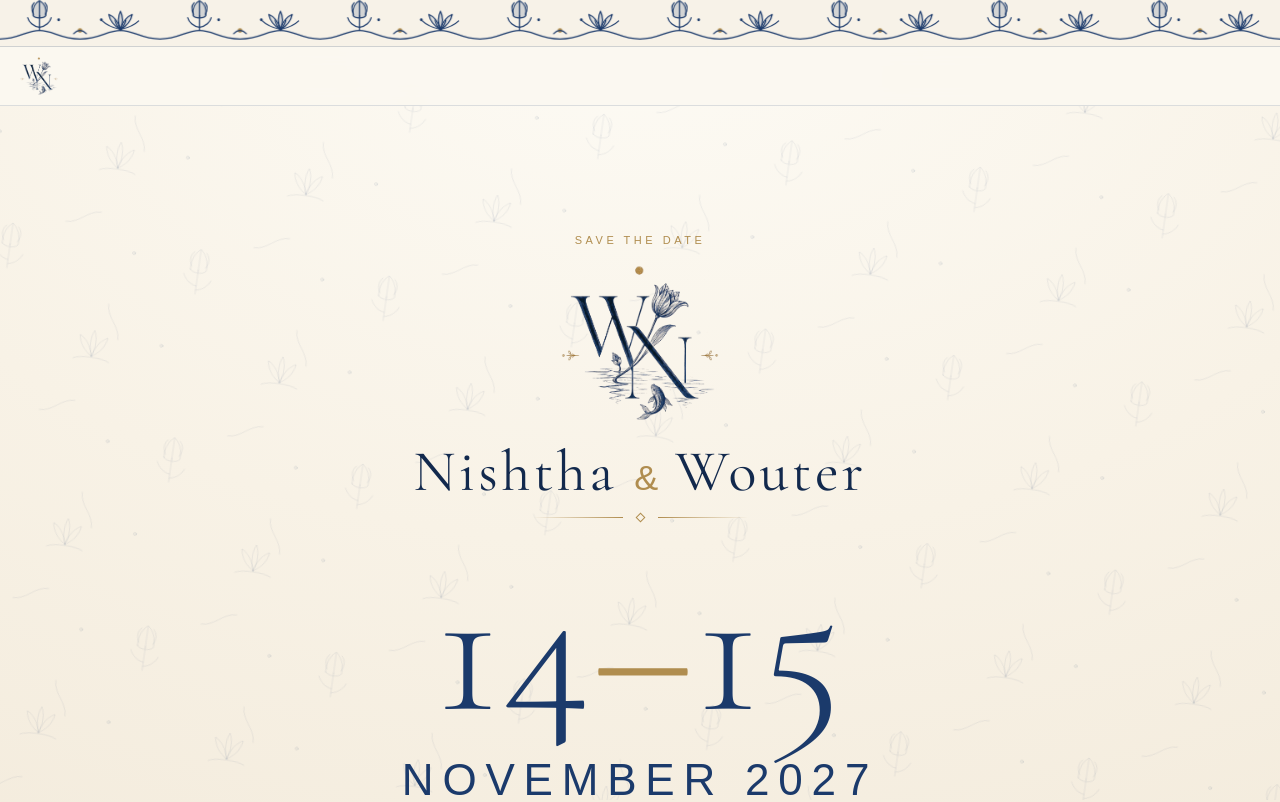
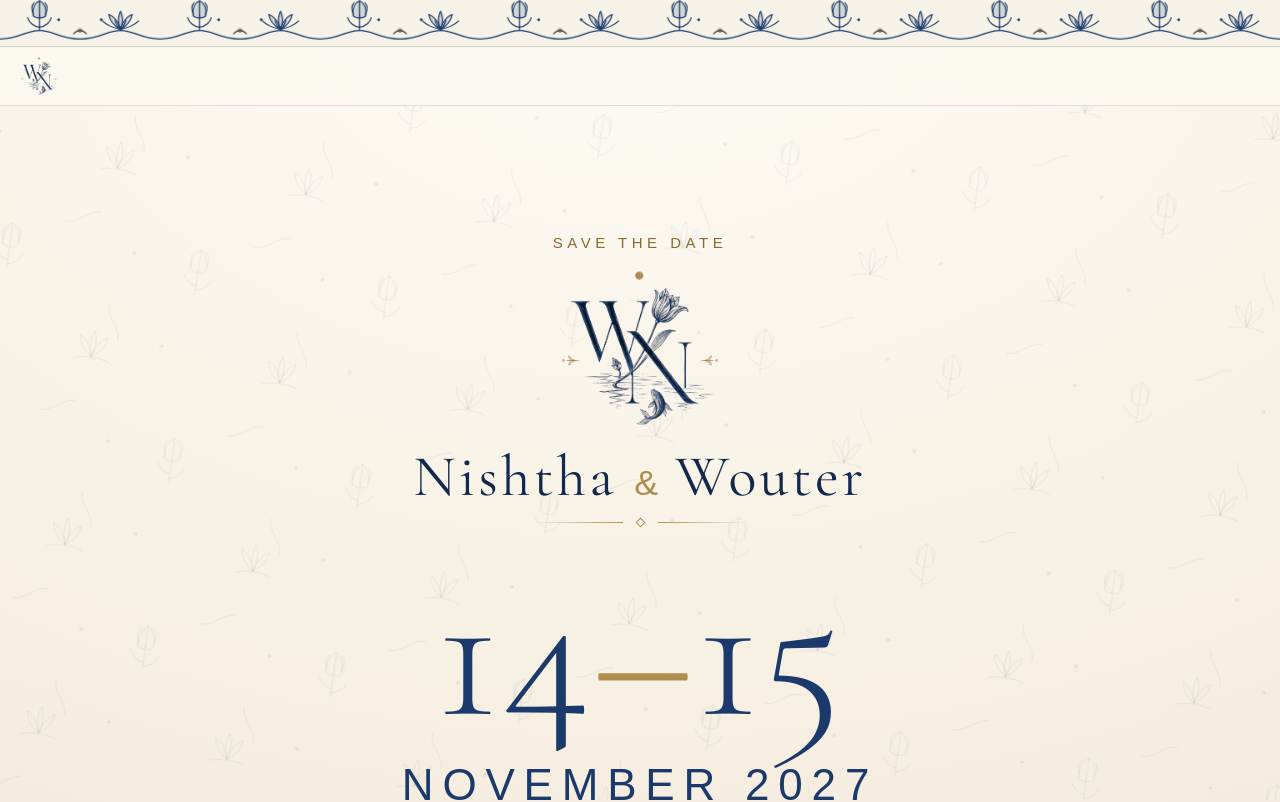
Before and after one commit to NishBhan/wedding-rsvp, a Next.js app: page / in a window 1280 px wide. Shown: the top 802 px of the page. Built offline with nearby package versions, Linux system fonts and the light colour scheme; a web font is replaced by a local one.

Commit message:
update link preview text

```diff
--- a/app/globals.css
+++ b/app/globals.css
@@ -302,10 +302,10 @@ body {
 .eyebrow {
   text-align: center;
   font-family: var(--font-label), Georgia, serif;
-  letter-spacing: 0.32em;
-  font-size: 11px;
+  letter-spacing: 0.3em;
+  font-size: 15px;
   text-transform: uppercase;
-  color: var(--gold);
+  color: #8a6a2f;
   margin: 0 0 8px;
 }
 
--- a/app/rsvp/rsvp-form.tsx
+++ b/app/rsvp/rsvp-form.tsx
@@ -193,7 +193,6 @@ export default function RsvpForm() {
             <TulipMotif />
           </div>
           <img src="/monogram.png" alt="" className="step-monogram" />
-          <p className="eyebrow">RSVP</p>
           <h1>We&apos;d love to know if you can join us.</h1>
           <p className="subtitle">
             Just a heads up so we can start planning &mdash; not a final answer.
```
